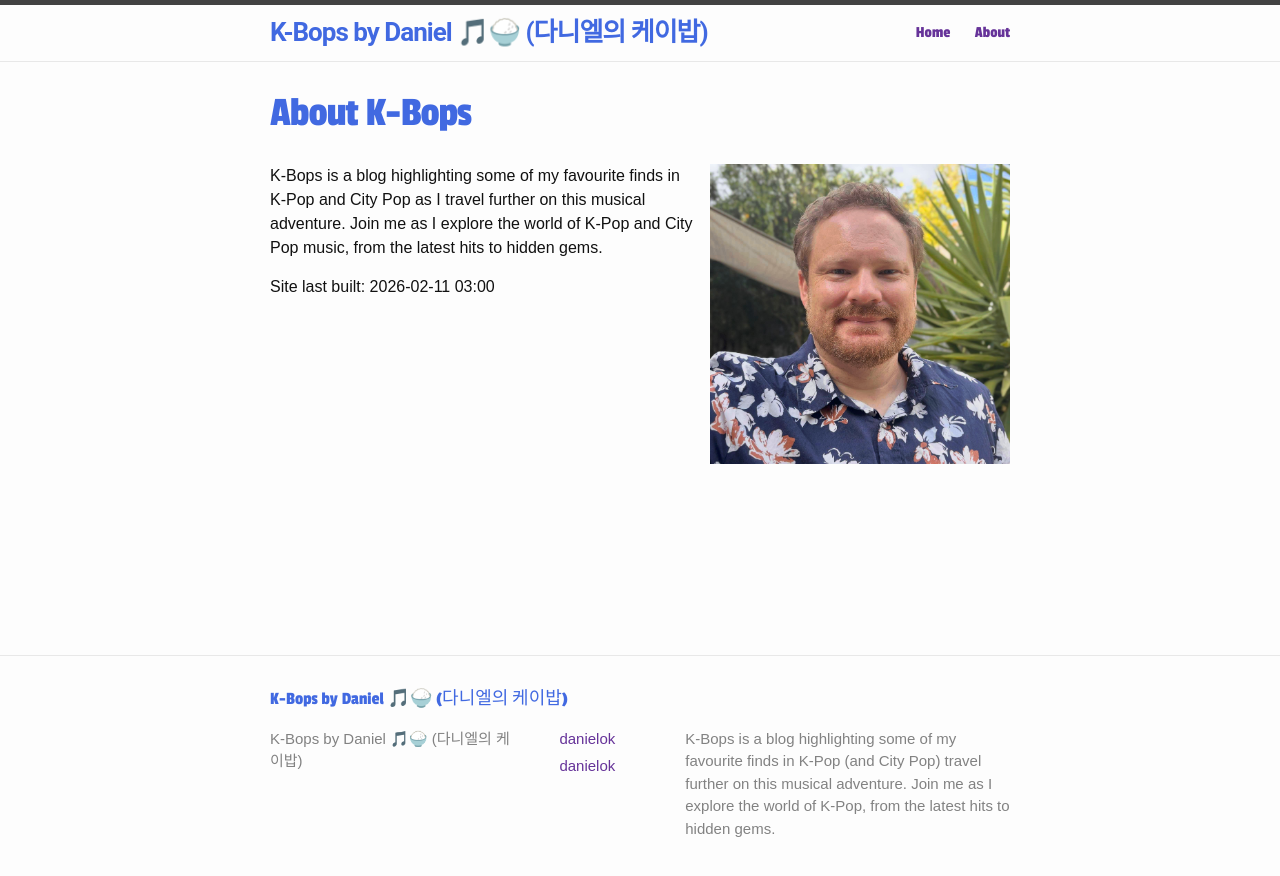
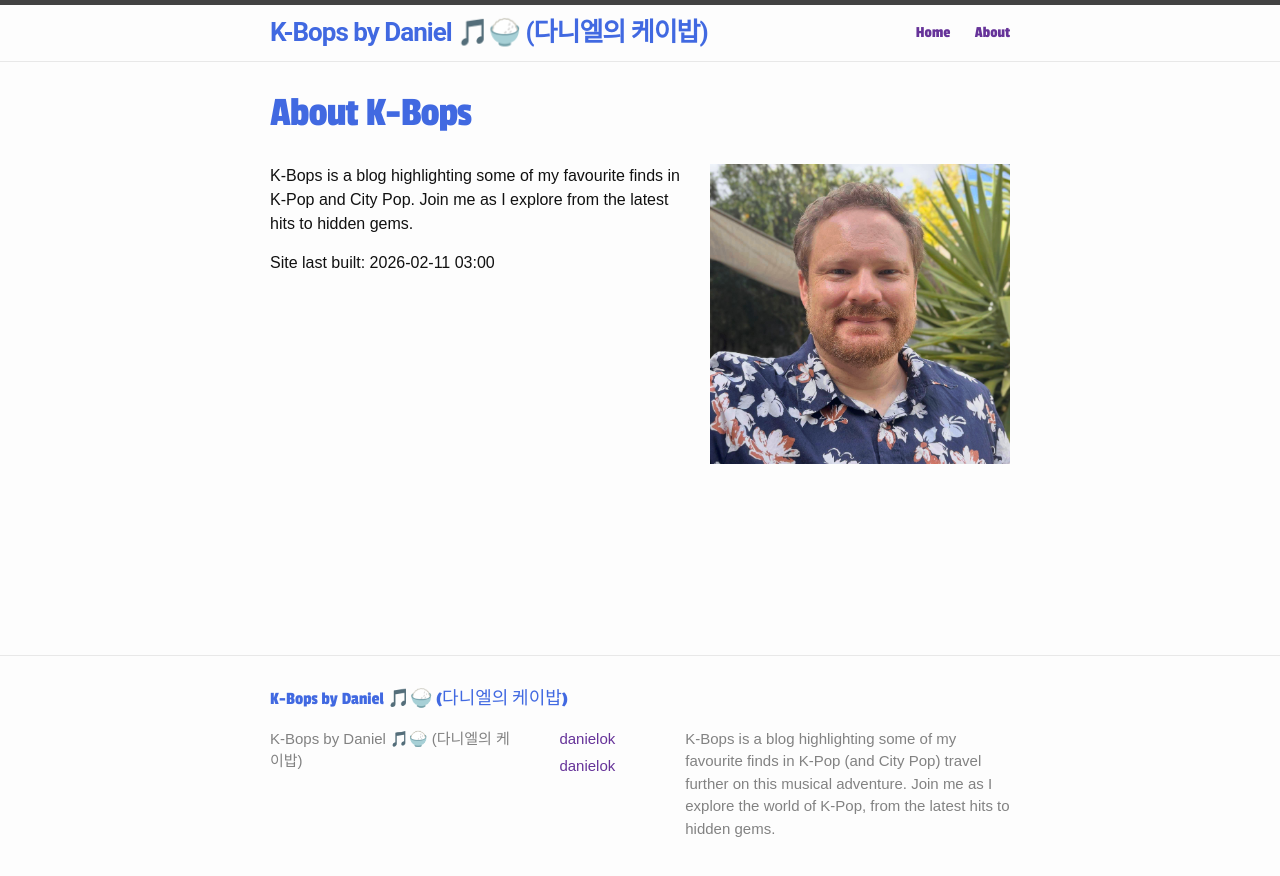
Before and after one commit to danielok/KBops, a Jekyll site: the page built from about.markdown, in a window 1280 px wide. Shown: the top 876 px of the page. Built offline with Jekyll 4.4.1, drawn with Linux system fonts in a browser that asks for light colours.

Commit message:
Update about.markdown

```diff
--- a/about.markdown
+++ b/about.markdown
@@ -13,6 +13,6 @@ permalink: /about/
 }
 </style>
 <img src="{{ '/assets/images/Daniel.jpg' | relative_url }}" alt="Photo of me, Daniel, the blog's author" class="about-img" style="width:300px; height:auto; float: right; margin: 0 0 1em 1em;">
-K-Bops is a blog highlighting some of my favourite finds in K-Pop and City Pop as I travel further on this musical adventure. Join me as I explore the world of K-Pop and City Pop music, from the latest hits to hidden gems.
+K-Bops is a blog highlighting some of my favourite finds in K-Pop and City Pop. Join me as I explore from the latest hits to hidden gems.
 
 Site last built: {{ site.time | date: "%Y-%m-%d %H:%M" }}
```
